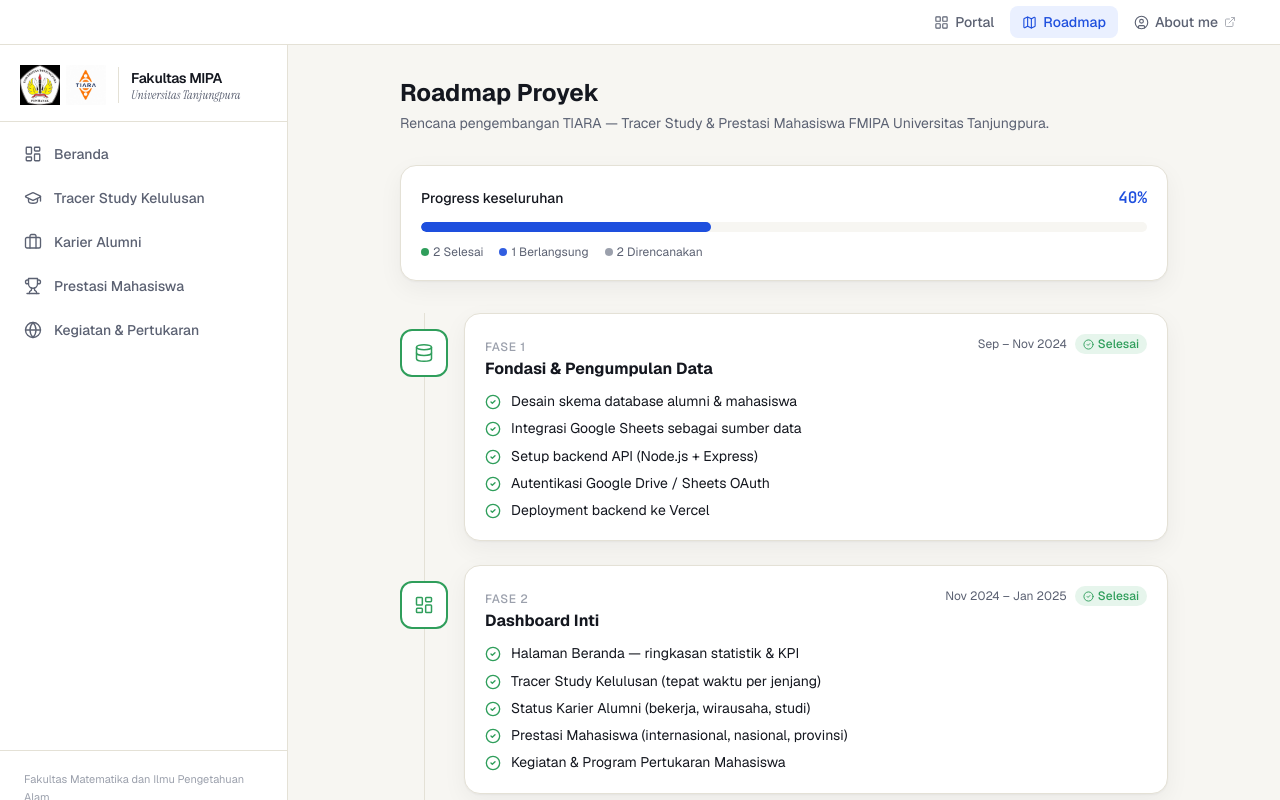
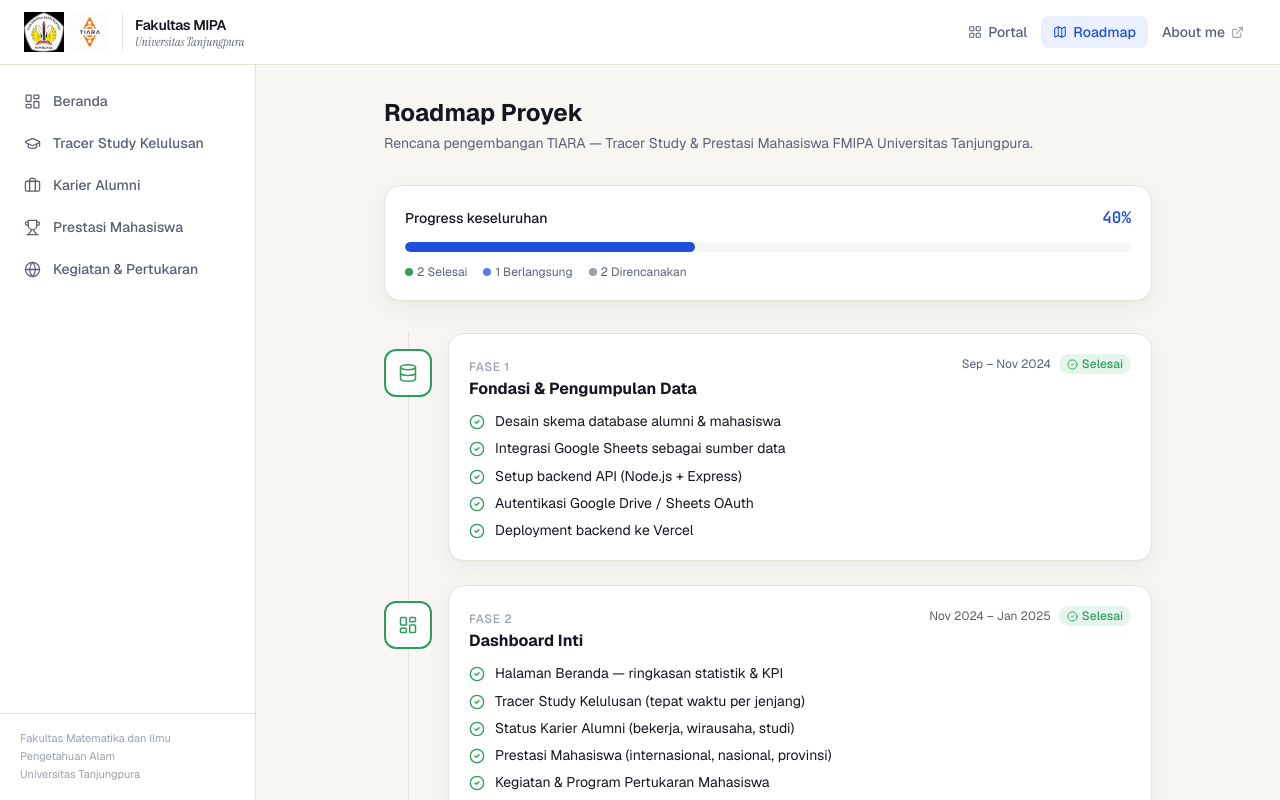
Before and after one commit to 0xthareq/tiara, a React (Vite) app in the folder frontend/: page /roadmap in a window 1280 px wide. Shown: the top 800 px of the page. Built offline with nearby package versions, Linux system fonts and the light colour scheme; no server answers.

Commit message:
ubah header jadi stabil abis anjay

```diff
--- a/frontend/src/components/Layout.jsx
+++ b/frontend/src/components/Layout.jsx
@@ -1,6 +1,5 @@
 import { useState } from "react";
 import { Outlet } from "react-router-dom";
-import { Menu } from "lucide-react";
 import Sidebar from "./Sidebar.jsx";
 import TopHeader from "./TopHeader.jsx";
 
@@ -8,28 +7,22 @@ export default function Layout() {
   const [sidebarOpen, setSidebarOpen] = useState(false);
 
   return (
-    <div className="min-h-screen bg-paper flex flex-col">
-      {/* Top navigation bar */}
-      <TopHeader />
+    <div className="h-screen flex flex-col overflow-hidden bg-paper">
 
-      {/* Sidebar + content */}
-      <div className="flex flex-1 min-h-0">
+      {/* Single unified header */}
+      <TopHeader onMenuOpen={() => setSidebarOpen(true)} />
+
+      {/* Body: sidebar + scrollable content */}
+      <div className="flex flex-1 overflow-hidden">
         <Sidebar open={sidebarOpen} onClose={() => setSidebarOpen(false)} />
 
-        <div className="flex-1 min-w-0">
-          {/* Mobile hamburger bar */}
-          <div className="lg:hidden flex items-center gap-3 px-5 py-4 bg-surface border-b border-line sticky top-11 z-20">
-            <button onClick={() => setSidebarOpen(true)} className="text-ink" aria-label="Buka menu">
-              <Menu size={22} />
-            </button>
-            <span className="font-display font-bold text-ink">TIARA</span>
+        <main className="flex-1 overflow-y-auto">
+          <div className="px-5 sm:px-8 py-8 max-w-6xl mx-auto">
+            <Outlet />
           </div>
+        </main>
+      </div>
 
-          <main className="px-5 sm:px-8 py-8 max-w-6xl mx-auto">
-            <Outlet />
-          </main>
-        </div>
-      </div>
     </div>
   );
 }
--- a/frontend/src/components/Sidebar.jsx
+++ b/frontend/src/components/Sidebar.jsx
@@ -9,72 +9,48 @@ import {
 } from "lucide-react";
 
 const NAV_ITEMS = [
-  { to: "/", label: "Beranda", icon: LayoutDashboard },
-  { to: "/kelulusan", label: "Tracer Study Kelulusan", icon: GraduationCap },
-  { to: "/karier", label: "Karier Alumni", icon: Briefcase },
-  { to: "/prestasi", label: "Prestasi Mahasiswa", icon: Trophy },
-  { to: "/kegiatan", label: "Kegiatan & Pertukaran", icon: Globe },
+  { to: "/",          label: "Beranda",               icon: LayoutDashboard },
+  { to: "/kelulusan", label: "Tracer Study Kelulusan", icon: GraduationCap  },
+  { to: "/karier",    label: "Karier Alumni",          icon: Briefcase       },
+  { to: "/prestasi",  label: "Prestasi Mahasiswa",     icon: Trophy          },
+  { to: "/kegiatan",  label: "Kegiatan & Pertukaran",  icon: Globe           },
 ];
 
 export default function Sidebar({ open, onClose }) {
   return (
     <>
+      {/* Mobile backdrop */}
       {open && (
         <div
           className="fixed inset-0 bg-ink/30 z-30 lg:hidden"
           onClick={onClose}
         />
       )}
+
       <aside
-        className={`fixed lg:sticky top-0 left-0 h-screen w-72 bg-surface border-r border-line z-40
-        flex flex-col transition-transform duration-200 lg:translate-x-0
-        ${open ? "translate-x-0" : "-translate-x-full"}`}
+        className={`
+          fixed lg:static top-0 left-0 z-40
+          h-screen lg:h-full
+          w-64 bg-surface border-r border-line
+          flex flex-col flex-shrink-0
+          transition-transform duration-200 lg:translate-x-0
+          ${open ? "translate-x-0" : "-translate-x-full"}
+        `}
       >
-        {/* Sidebar header */}
-        <div className="px-5 pt-5 pb-4 border-b border-line">
-          <div className="flex items-center justify-between">
-            {/* Left: logos + institution name */}
-            <div className="flex items-center gap-3">
-              {/* Two logos side by side */}
-              <div className="flex items-center gap-1.5">
-                <img
-                  src="/untan-logo.png"
-                  alt="Logo Universitas Tanjungpura"
-                  className="h-10 w-10 object-contain"
-                />
-                <img
-                  src="/tiara-logo.png"
-                  alt="Logo TIARA"
-                  className="h-10 w-10 object-contain"
-                />
-              </div>
-
-              {/* Divider */}
-              <div className="w-px h-9 bg-line" />
-
-              {/* Institution name */}
-              <div className="leading-tight">
-                <div className="text-sm font-semibold text-ink tracking-tight">
-                  Fakultas MIPA
-                </div>
-                <div className="text-[12px] font-serif italic text-inksoft">
-                  Universitas Tanjungpura
-                </div>
-              </div>
-            </div>
-
         {/* Mobile close button */}
+        <div className="lg:hidden flex items-center justify-between px-5 py-4 border-b border-line">
+          <span className="font-semibold text-ink text-sm">Menu</span>
           <button
-              className="lg:hidden text-inksoft hover:text-ink ml-2"
             onClick={onClose}
+            className="text-inksoft hover:text-ink"
             aria-label="Tutup menu"
           >
             <X size={20} />
           </button>
         </div>
-        </div>
 
-        <nav className="flex-1 px-3 space-y-1 overflow-y-auto pt-3">
+        {/* Nav items */}
+        <nav className="flex-1 px-3 py-4 space-y-0.5 overflow-y-auto">
           {NAV_ITEMS.map((item) => (
             <NavLink
               key={item.to}
@@ -89,18 +65,19 @@ export default function Sidebar({ open, onClose }) {
                 }`
               }
             >
-              <item.icon size={18} strokeWidth={1.8} />
+              <item.icon size={17} strokeWidth={1.8} />
               {item.label}
             </NavLink>
           ))}
         </nav>
 
-        <div className="px-6 py-5 border-t border-line">
-          <div className="text-[11px] text-inkfaint leading-relaxed">
+        {/* Footer */}
+        <div className="px-5 py-4 border-t border-line">
+          <p className="text-[11px] text-inkfaint leading-relaxed">
             Fakultas Matematika dan Ilmu Pengetahuan Alam
             <br />
             Universitas Tanjungpura
-          </div>
+          </p>
         </div>
       </aside>
     </>
--- a/frontend/src/components/TopHeader.jsx
+++ b/frontend/src/components/TopHeader.jsx
@@ -1,23 +1,62 @@
 import { NavLink } from "react-router-dom";
-import { ExternalLink, Map, UserCircle, LayoutGrid } from "lucide-react";
+import { ExternalLink, Map, LayoutGrid, Menu } from "lucide-react";
 
-export default function TopHeader() {
+export default function TopHeader({ onMenuOpen }) {
   return (
-    <header className="bg-surface border-b border-line sticky top-0 z-50">
-      <div className="max-w-screen-2xl mx-auto px-5 sm:px-8 flex items-center justify-end h-11">
-        <nav className="flex items-center gap-1">
-          {/* Portal — external link */}
+    <header className="bg-surface border-b border-line sticky top-0 z-50 flex-shrink-0">
+      <div className="px-4 sm:px-6 flex items-center justify-between h-16">
+
+        {/* LEFT — Mobile hamburger + Logos + Institution name */}
+        <div className="flex items-center gap-3">
+          {/* Hamburger (mobile only) */}
+          <button
+            className="lg:hidden text-inksoft hover:text-ink p-1 -ml-1"
+            onClick={onMenuOpen}
+            aria-label="Buka menu"
+          >
+            <Menu size={22} />
+          </button>
+
+          {/* Logos */}
+          <div className="flex items-center gap-1.5">
+            <img
+              src="/untan-logo.png"
+              alt="Logo Universitas Tanjungpura"
+              className="h-10 w-10 object-contain"
+            />
+            <img
+              src="/tiara-logo.png"
+              alt="Logo TIARA"
+              className="h-10 w-10 object-contain"
+            />
+          </div>
+
+          {/* Divider */}
+          <div className="hidden sm:block w-px h-9 bg-line" />
+
+          {/* Institution name */}
+          <div className="hidden sm:block leading-tight">
+            <div className="text-sm font-semibold text-ink tracking-tight">
+              Fakultas MIPA
+            </div>
+            <div className="text-[12px] font-serif italic text-inksoft">
+              Universitas Tanjungpura
+            </div>
+          </div>
+        </div>
+
+        {/* RIGHT — Navigation links */}
+        <nav className="flex items-center gap-0.5">
           <a
             href="https://ac-fmipa-portal.vercel.app/"
             target="_blank"
             rel="noopener noreferrer"
             className="flex items-center gap-1.5 px-3 py-1.5 rounded-lg text-sm font-medium text-inksoft hover:text-ink hover:bg-paper transition-colors"
           >
-            <LayoutGrid size={15} strokeWidth={1.8} />
-            Portal
+            <LayoutGrid size={14} strokeWidth={1.8} />
+            <span className="hidden sm:inline">Portal</span>
           </a>
 
-          {/* Roadmap — internal page */}
           <NavLink
             to="/roadmap"
             className={({ isActive }) =>
@@ -28,22 +67,21 @@ export default function TopHeader() {
               }`
             }
           >
-            <Map size={15} strokeWidth={1.8} />
-            Roadmap
+            <Map size={14} strokeWidth={1.8} />
+            <span className="hidden sm:inline">Roadmap</span>
           </NavLink>
 
-          {/* About Me — external link, new tab */}
           <a
             href="https://howlyvine.eth.limo/"
             target="_blank"
             rel="noopener noreferrer"
             className="flex items-center gap-1.5 px-3 py-1.5 rounded-lg text-sm font-medium text-inksoft hover:text-ink hover:bg-paper transition-colors"
           >
-            <UserCircle size={15} strokeWidth={1.8} />
-            About me
-            <ExternalLink size={12} className="opacity-50" />
+            <span className="hidden sm:inline">About me</span>
+            <ExternalLink size={13} className="opacity-60" />
           </a>
         </nav>
+
       </div>
     </header>
   );
```
Lines whose indentation alone changed are shown as unchanged.
